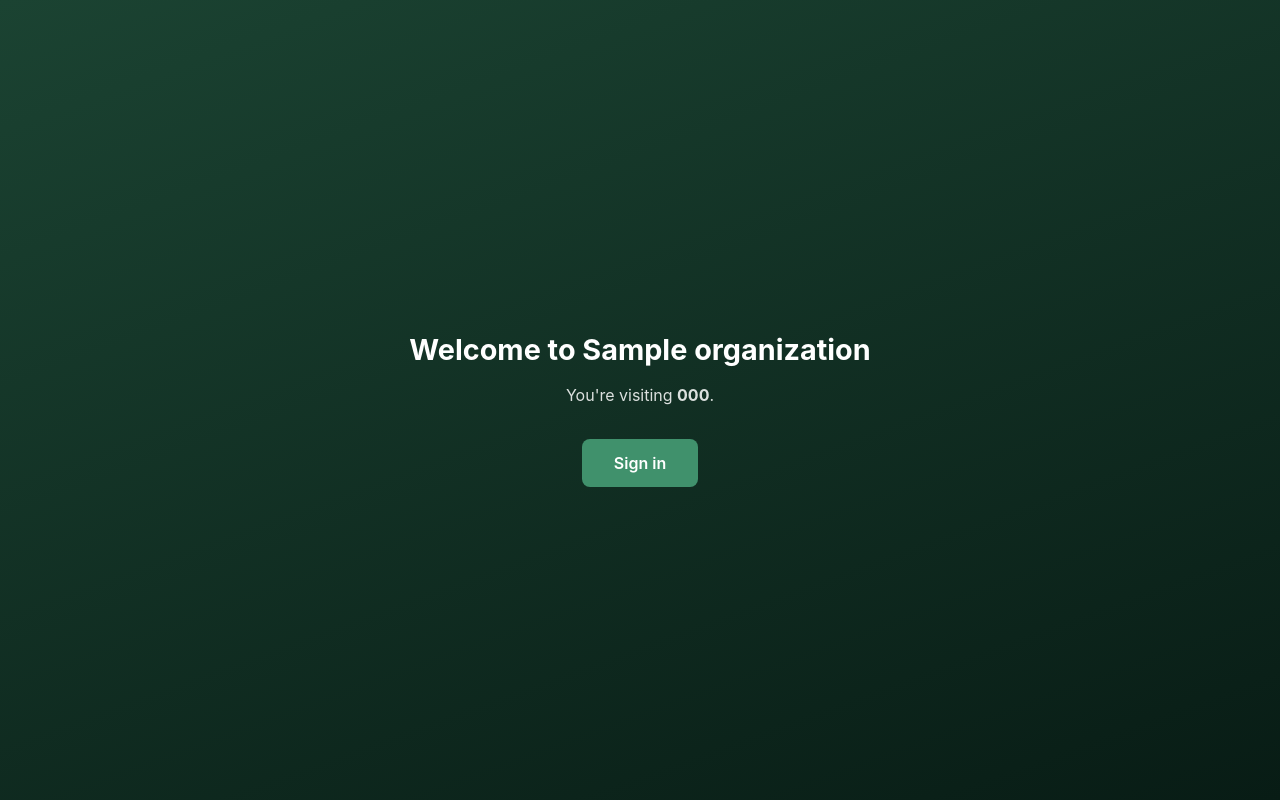
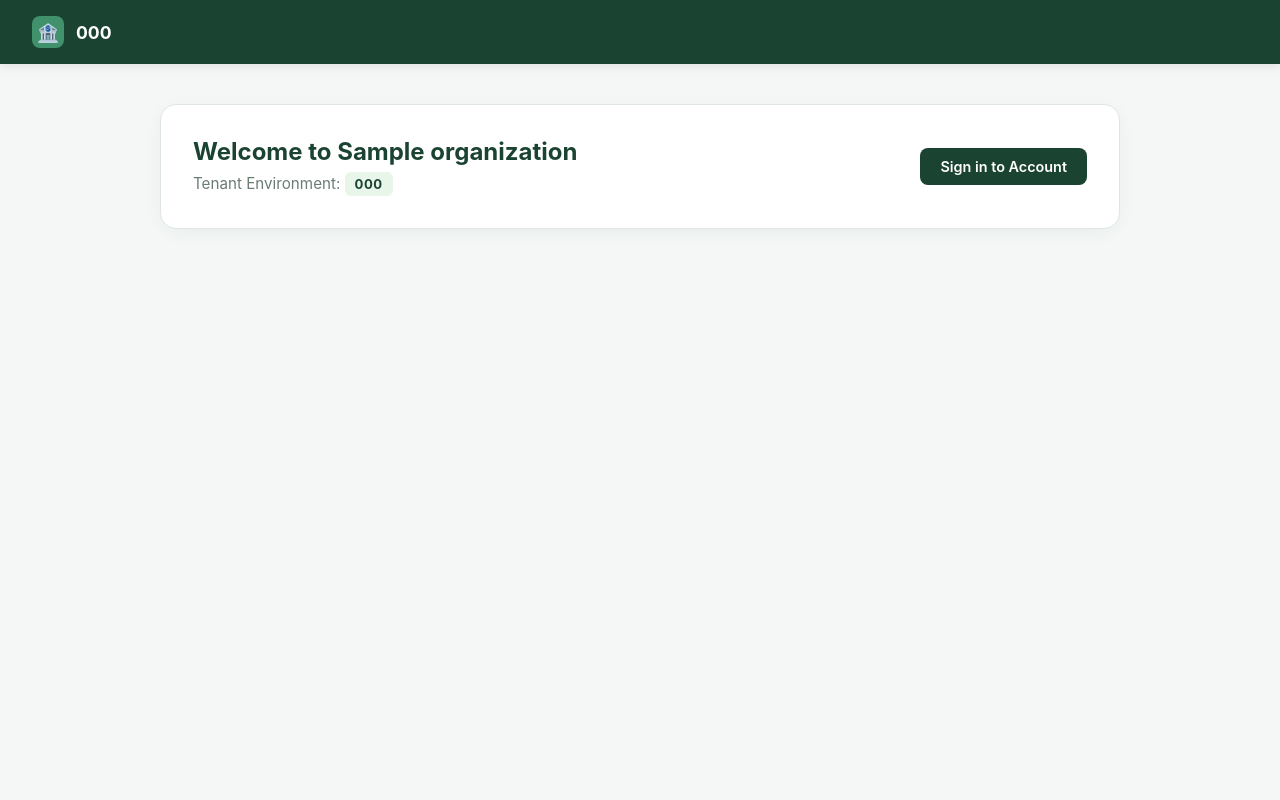
Before and after one commit to dennisSilktech/mifos-test, a Django app: template backend/templates/portal/home.html in a window 1280 px wide. Run offline with Django 5.2, Linux system fonts and the light colour scheme; the template is opened without the code that fills it: values that come from a table or form of the project are taken from there, others are empty; tables that the repository leaves empty hold one stand-in row (values such as "Sample post"); parts of the project's set-up code (start-up, migrations or seed data) failed here and were passed over.

Commit message:
new updated page

```diff
--- a/backend/templates/portal/home.html
+++ b/backend/templates/portal/home.html
@@ -3,42 +3,223 @@
 <head>
   <meta charset="utf-8">
   <meta name="viewport" content="width=device-width, initial-scale=1">
-  <title>{{ tenant.tenant_code|default:"Banking SaaS" }}</title>
+  <title>{{ tenant.tenant_code|default:"Banking SaaS" }} — Portal</title>
   <style>
-    :root { --brand: #1b4332; --brand-light: #40916c; }
-    * { box-sizing: border-box; }
+    :root {
+      --brand: #1b4332;
+      --brand-light: #40916c;
+      --brand-glow: #52b788;
+      --bg-surface: #f4f7f5;
+      --card-bg: #ffffff;
+      --text-main: #12241c;
+      --text-muted: #6b7c73;
+      --border: #dfe5e2;
+    }
+
+    * { box-sizing: border-box; margin: 0; padding: 0; }
+
     body {
       font-family: -apple-system, BlinkMacSystemFont, "Segoe UI", Roboto, sans-serif;
-      margin: 0; min-height: 100vh; display: flex; align-items: center; justify-content: center;
-      background: linear-gradient(160deg, var(--brand) 0%, #081c15 100%);
-      color: white; text-align: center; padding: 20px;
+      min-height: 100vh;
+      background-color: var(--bg-surface);
+      color: var(--text-main);
+      display: flex;
+      flex-direction: column;
     }
-    .card { max-width: 480px; }
-    h1 { font-size: 1.8rem; margin-bottom: 8px; }
-    p { opacity: 0.85; margin-bottom: 32px; line-height: 1.5; }
+
+    /* Top Navigation Bar */
+    .navbar {
+      background: var(--brand);
+      color: white;
+      padding: 16px 32px;
+      display: flex;
+      justify-content: space-between;
+      align-items: center;
+      box-shadow: 0 2px 10px rgba(0,0,0,0.1);
+    }
+    .brand-logo {
+      display: flex;
+      align-items: center;
+      gap: 12px;
+      font-weight: 700;
+      font-size: 1.1rem;
+    }
+    .logo-icon {
+      width: 32px;
+      height: 32px;
+      background: var(--brand-light);
+      border-radius: 8px;
+      display: flex;
+      align-items: center;
+      justify-content: center;
+    }
+
+    /* Layout Container */
+    .container {
+      max-width: 1000px;
+      margin: 40px auto;
+      padding: 0 20px;
+      width: 100%;
+    }
+
+    /* Main Welcome Card */
+    .welcome-card {
+      background: var(--card-bg);
+      border: 1px solid var(--border);
+      border-radius: 16px;
+      padding: 32px;
+      margin-bottom: 24px;
+      box-shadow: 0 4px 20px -5px rgba(27,67,50,0.08);
+      display: flex;
+      justify-content: space-between;
+      align-items: center;
+    }
+    .welcome-title h1 {
+      font-size: 1.5rem;
+      color: var(--brand);
+      margin-bottom: 6px;
+    }
+    .welcome-title p {
+      color: var(--text-muted);
+      font-size: 0.95rem;
+    }
+    .tenant-badge {
+      display: inline-block;
+      background: #e8f5e9;
+      color: var(--brand);
+      padding: 4px 10px;
+      border-radius: 6px;
+      font-size: 0.82rem;
+      font-weight: 700;
+      text-transform: uppercase;
+      letter-spacing: 0.5px;
+    }
+
+    /* Banking Dashboard Metrics Grid */
+    .metrics-grid {
+      display: grid;
+      grid-template-columns: repeat(auto-fit, minmax(280px, 1fr));
+      gap: 20px;
+      margin-bottom: 24px;
+    }
+    .metric-card {
+      background: var(--card-bg);
+      border: 1px solid var(--border);
+      border-radius: 12px;
+      padding: 24px;
+      box-shadow: 0 2px 8px rgba(0,0,0,0.04);
+    }
+    .metric-card h3 {
+      font-size: 0.85rem;
+      text-transform: uppercase;
+      color: var(--text-muted);
+      letter-spacing: 0.5px;
+      margin-bottom: 12px;
+    }
+    .metric-card .value {
+      font-size: 1.6rem;
+      font-weight: 700;
+      color: var(--brand);
+    }
+    .status-indicator {
+      display: flex;
+      align-items: center;
+      gap: 8px;
+      font-size: 0.95rem;
+      font-weight: 600;
+      color: #2e7d32;
+    }
+    .dot {
+      width: 10px;
+      height: 10px;
+      background: #4caf50;
+      border-radius: 50%;
+      box-shadow: 0 0 0 3px rgba(76,175,80,0.2);
+    }
+
+    /* Button Utilities */
     .btn {
-      display: inline-block; background: var(--brand-light); color: white; padding: 14px 32px;
-      border-radius: 8px; text-decoration: none; font-weight: 600; font-size: 1rem;
+      display: inline-flex;
+      align-items: center;
+      justify-content: center;
+      background: var(--brand);
+      color: white;
+      padding: 10px 20px;
+      border-radius: 8px;
+      text-decoration: none;
+      font-weight: 600;
+      font-size: 0.9rem;
+      border: none;
+      cursor: pointer;
+      transition: background 0.15s ease;
     }
-    .btn:hover { background: #52b788; }
+    .btn:hover { background: var(--brand-light); }
+    .btn-secondary {
+      background: transparent;
+      color: var(--brand);
+      border: 1.5px solid var(--border);
+    }
+    .btn-secondary:hover {
+      background: #f0f4f2;
+    }
   </style>
 </head>
 <body>
-  <div class="card">
-    <h1>Welcome{% if organization %} to {{ organization }}{% endif %}</h1>
-    {% if tenant %}<p>You're visiting <strong>{{ tenant.tenant_code }}</strong>.</p>{% endif %}
+
+  <!-- Top Header Navigation -->
+  <header class="navbar">
+    <div class="brand-logo">
+      <div class="logo-icon">🏦</div>
+      <span>{{ tenant.tenant_code|default:"Core Banking"|upper }}</span>
+    </div>
     {% if user.is_authenticated %}
-      <p>Signed in as {{ user.email }}.</p>
-
-      <!-- HTTP POST Form for Logout -->
       <form method="post" action="{% url 'portal:portal-logout' %}" style="display: inline;">
         {% csrf_token %}
-        <button type="submit" class="btn">Sign out</button>
+        <button type="submit" class="btn btn-secondary" style="color: white; border-color: rgba(255,255,255,0.3);">Sign out</button>
       </form>
+    {% endif %}
+  </header>
 
-    {% else %}
-      <a class="btn" href="{% url 'portal:portal-login' %}">Sign in</a>
+  <main class="container">
+    <!-- Welcome Header Card -->
+    <div class="welcome-card">
+      <div class="welcome-title">
+        <h1>Welcome{% if organization %} to {{ organization }}{% endif %}</h1>
+        {% if tenant %}
+          <p>Tenant Environment: <span class="tenant-badge">{{ tenant.tenant_code }}</span></p>
+        {% endif %}
+        {% if user.is_authenticated %}
+          <p style="margin-top: 6px;">Signed in as <strong>{{ user.email }}</strong></p>
+        {% endif %}
+      </div>
+      <div>
+        {% if not user.is_authenticated %}
+          <a class="btn" href="{% url 'portal:portal-login' %}">Sign in to Account</a>
+        {% endif %}
+      </div>
+    </div>
+
+    <!-- Banking Overview Metrics (Proves Banking Context to Client) -->
+    {% if user.is_authenticated %}
+    <div class="metrics-grid">
+      <div class="metric-card">
+        <h3>Savings Portfolio</h3>
+        <div class="value">KES 0.00</div>
+      </div>
+      <div class="metric-card">
+        <h3>Active Loans</h3>
+        <div class="value">0 Accounts</div>
+      </div>
+      <div class="metric-card">
+        <h3>Core Engine Status</h3>
+        <div class="status-indicator">
+          <span class="dot"></span>
+          <span>Fineract {{ tenant.fineract_tenant_identifier|default:"Ready" }}</span>
+        </div>
+      </div>
+    </div>
     {% endif %}
-  </div>
+  </main>
+
 </body>
 </html>
--- a/backend/tenant_manager/urls.py
+++ b/backend/tenant_manager/urls.py
@@ -1,9 +1,13 @@
 from django.contrib import admin
 from django.http import JsonResponse
 from django.urls import include, path
+from django.views.generic import RedirectView
 
 from tenants import views as tenant_views
 from portal.views import TenantLoginView, TenantLogoutView
+
+from django.conf import settings
+from django.conf.urls.static import static
 
 
 def health(request):
@@ -13,7 +17,7 @@ def health(request):
 urlpatterns = [
     path("admin/", admin.site.urls),
     # tenant landing page (matches bare root on tenant hostnames)
-    path("", tenant_views.landing, name="tenant-landing"),
+    path('', RedirectView.as_view(url='/portal/', permanent=False)),
     path("login/", TenantLoginView.as_view(), name="portal-login"),
     path("logout/", TenantLogoutView.as_view(), name="portal-logout"),
     path("portal/", include("portal.urls")),
@@ -27,3 +31,6 @@ urlpatterns = [
     path("api/v1/", include("audit.urls")),
     path("api/v1/", include("domains.urls")),
 ]
+
+if settings.DEBUG:
+    urlpatterns += static(settings.STATIC_URL, document_root=settings.STATIC_ROOT)
```
Also changed, not shown: backend/static/static/js/css/login.css (added, +40 -0 lines), backend/static/static/js/login.js (added, +12 -0 lines), backend/templates/portal/login.html (+31 -31 lines), backend/templates/portal/static/js/css/login.css (added, +40 -0 lines), backend/templates/portal/static/js/login.js (added, +12 -0 lines), backend/tenant_manager/settings/base.py (+20 -0 lines).
